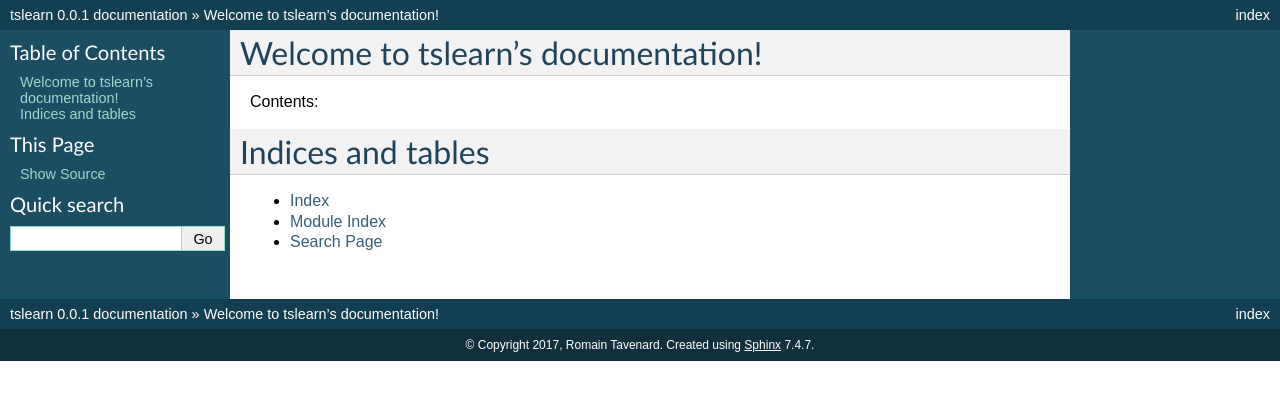
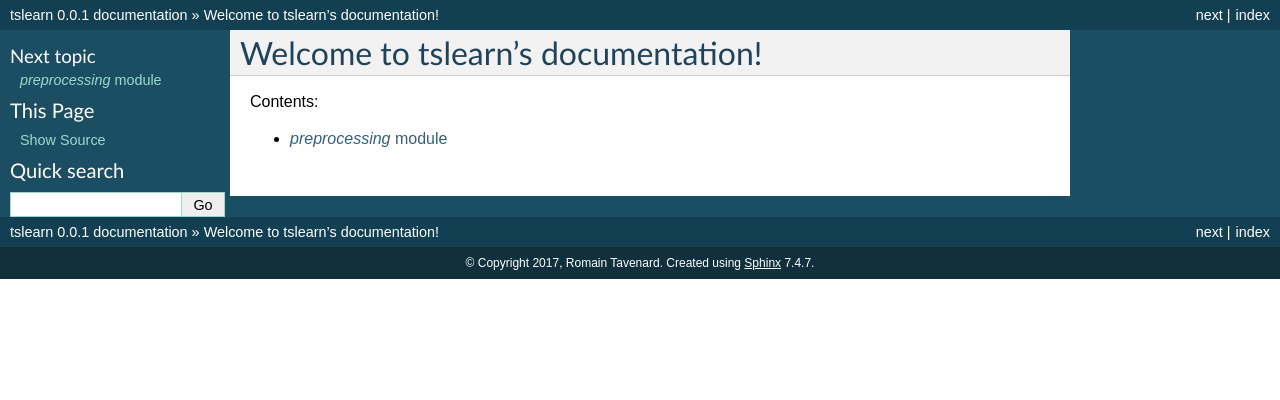
Before and after one commit to tslearn-team/tslearn, a Sphinx documentation site: the page built from tslearn/docs/index.rst, in a window 1280 px wide. Shown: the top 400 px of the page. Built offline with Sphinx 7.4.7, drawn with Linux system fonts in a browser that asks for light colours.

Commit message:
Initiating doc

```diff
--- a/tslearn/docs/index.rst
+++ b/tslearn/docs/index.rst
@@ -11,11 +11,4 @@
 .. toctree::
    :maxdepth: 2
 
-
-
-Indices and tables
-==================
-
-* :ref:`genindex`
-* :ref:`modindex`
-* :ref:`search`
+   preprocessing
--- /dev/null
+++ b/tslearn/docs/preprocessing.rst
@@ -0,0 +1,5 @@
+`preprocessing` module
+======================
+
+.. automodule:: io
+   :members:
```
